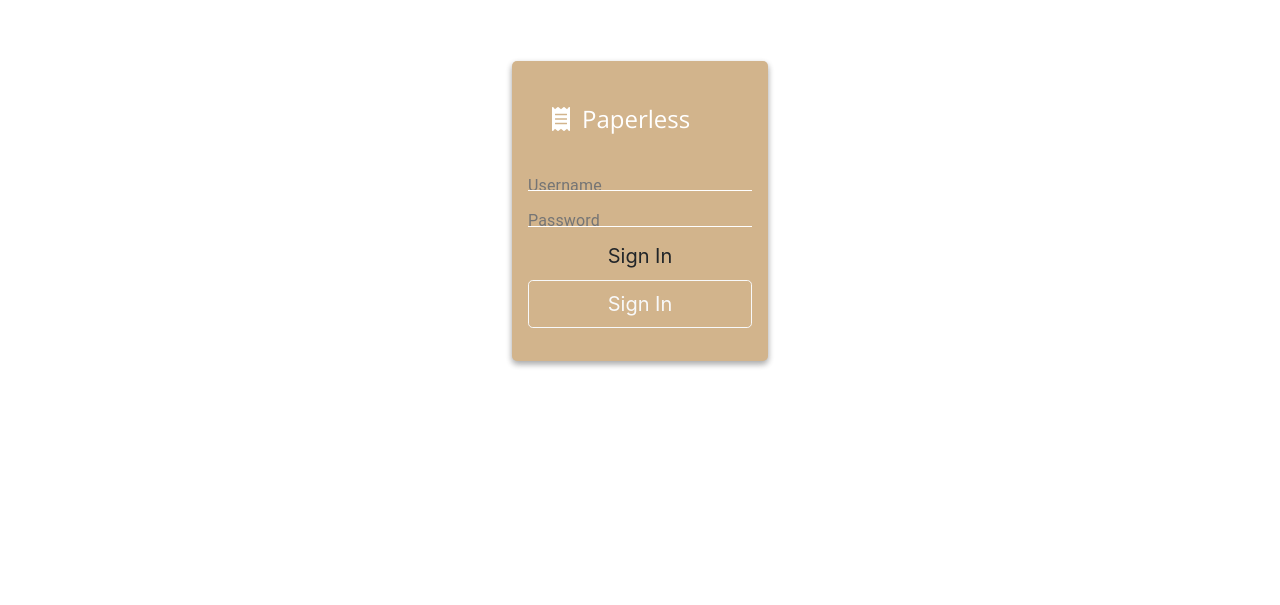
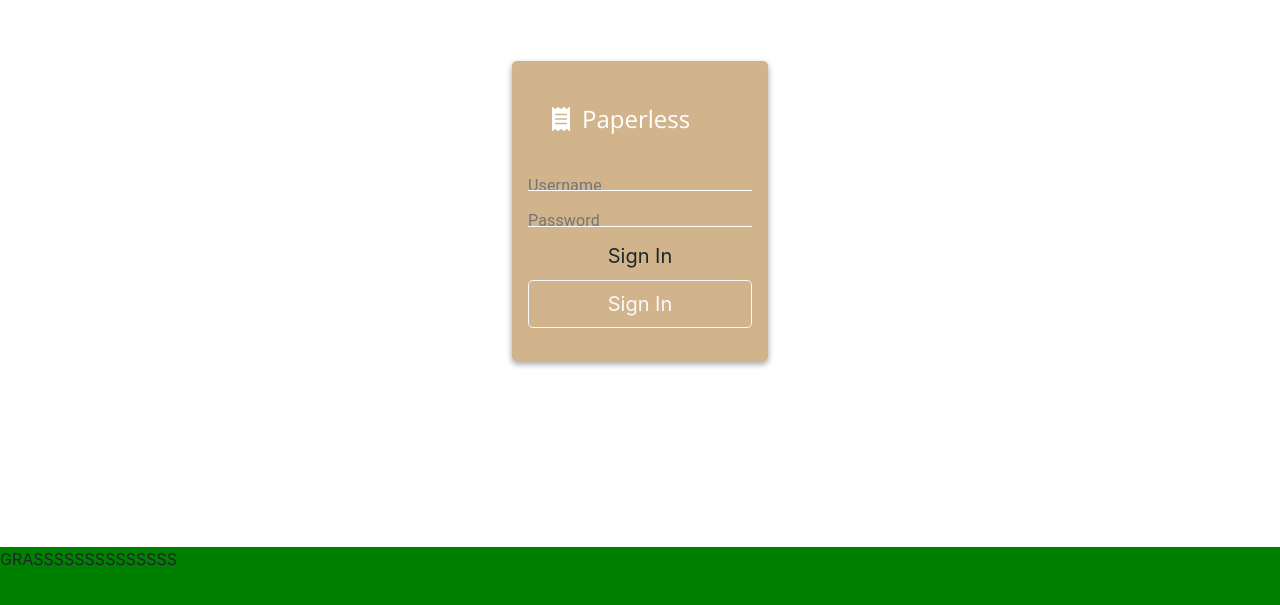
Before and after one commit to billywoo17/receipt-reader-web, a React (Create React App) app: page / in a window 1280 px wide. Shown: the part 189-794 px from the top of the page. Built offline with nearby package versions, Linux system fonts and the light colour scheme.

Commit message:
added grass

```diff
--- a/src/Login.css
+++ b/src/Login.css
@@ -1389,6 +1389,13 @@ a.mdc-list-item {
   font-size: .8125rem;
   line-height: 32px; }
 
+body {
+  background-color: green; }
+
+.hello {
+  height: 100vh;
+  width: 100vw; }
+
 div.loginMain {
   position: absolute;
   top: 50%;
@@ -1428,3 +1435,28 @@ div.loginMain {
 
 .loginMain:hover {
   box-shadow: 0 14px 28px rgba(0, 0, 0, 0.25), 0 10px 10px rgba(0, 0, 0, 0.22); }
+
+/*.grassContainer {
+  position: absolute;
+  bottom: 0;
+  height: 5vw;
+  width: 100vw;
+}
+*/
+.slide-in-bottom {
+  position: absolute;
+  bottom: 0;
+  height: 5vw;
+  width: 100vw;
+  background-color: green;
+  -webkit-animation: slide-in-bottom 2s cubic-bezier(0.25, 0.46, 0.45, 0.94) both; }
+
+@-webkit-keyframes slide-in-bottom {
+  0% {
+    -webkit-transform: translateY(1000px);
+    transform: translateY(1000px);
+    opacity: 0; }
+  100% {
+    -webkit-transform: translateY(0);
+    transform: translateY(0);
+    opacity: 1; } }
--- a/src/Login.js
+++ b/src/Login.js
@@ -9,6 +9,7 @@ class Login extends Component {
 
   render() {
     return (
+      <section className="hello">
         <div className="loginMain">
 
           <div className="loginHeader">
@@ -21,13 +22,18 @@ class Login extends Component {
           <input placeholder="Password" type="text" id="text-field-" className="password mdc-text-field__input"/>
 
           <div className="loginButton">
-          <button type="button" class="btn btn-lg GreenSignIn">Sign In</button>
+            <button type="button" className="btn btn-lg GreenSignIn">Sign In</button>
 
             <button type="button" className="btn btn-outline-light btn-lg">Sign In</button>
           </div>
 
 
         </div>
+          <section className="slide-in-bottom">
+          GRASSSSSSSSSSSSSS
+          </section>
+
+    </section>
     )
   }
 }
--- a/src/Login.scss
+++ b/src/Login.scss
@@ -4,6 +4,18 @@
 @import url('https://fonts.googleapis.com/css?family=Open+Sans');
 
 $loginPrimColor: Tan;
+
+body {
+  background-color: green;
+
+}
+
+
+.hello {
+  height: 100vh;
+  width: 100vw;
+}
+
 
 div.loginMain {
   position: absolute;
@@ -58,3 +70,33 @@ div.loginMain {
   box-shadow: 0 14px 28px rgba(0,0,0,0.25), 0 10px 10px rgba(0,0,0,0.22);
 
 }
+
+/*.grassContainer {
+  position: absolute;
+  bottom: 0;
+  height: 5vw;
+  width: 100vw;
+}
+*/
+.slide-in-bottom {
+  position: absolute;
+  bottom: 0;
+  height: 5vw;
+  width: 100vw;
+  background-color: green;
+  -webkit-animation: slide-in-bottom 2s cubic-bezier(0.250, 0.460, 0.450, 0.940) both;
+}
+
+
+@-webkit-keyframes slide-in-bottom {
+  0% {
+    -webkit-transform: translateY(1000px);
+            transform: translateY(1000px);
+    opacity: 0;
+  }
+  100% {
+    -webkit-transform: translateY(0);
+            transform: translateY(0);
+    opacity: 1;
+  }
+}
```
Lines whose indentation alone changed are shown as unchanged.
